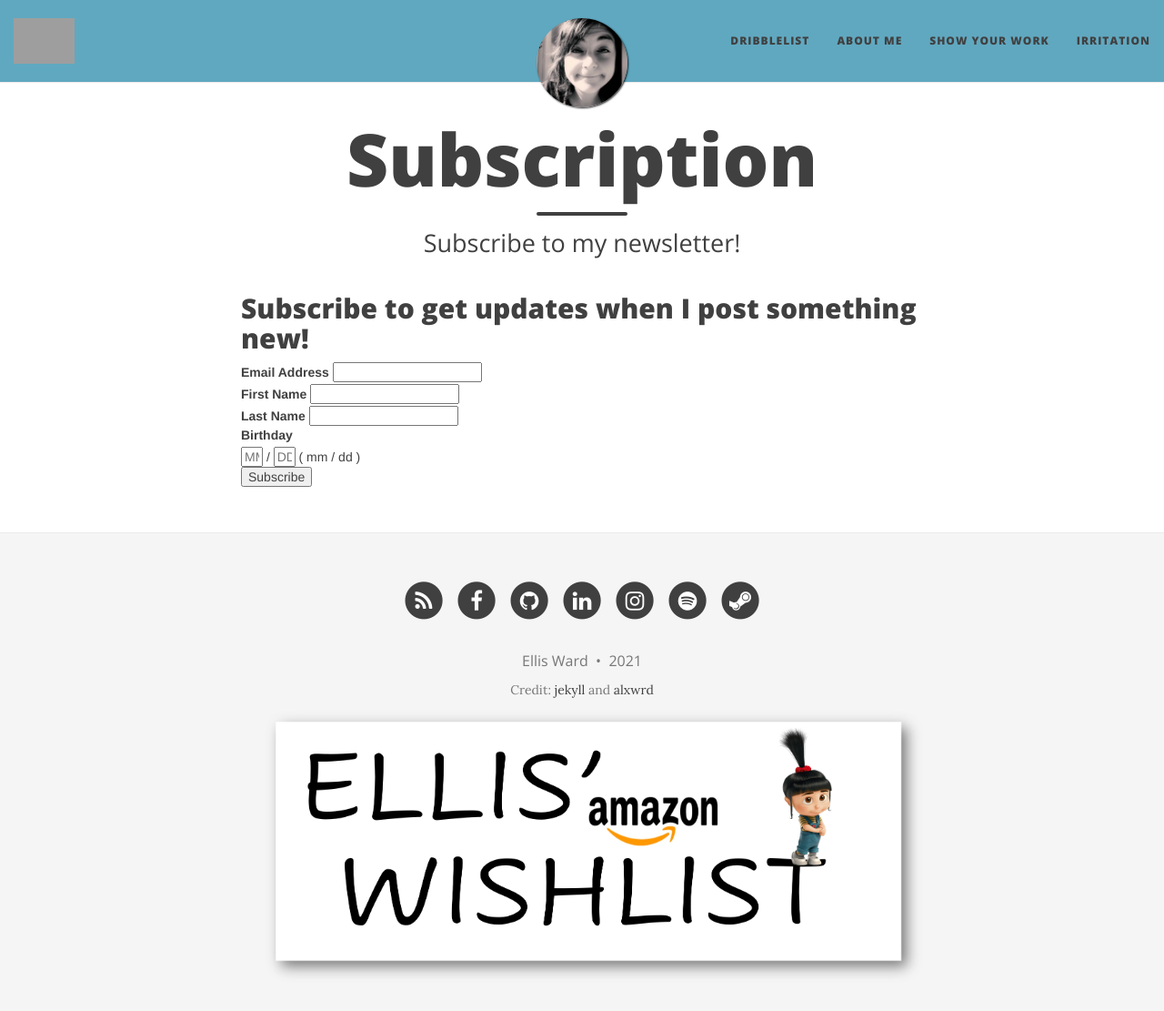
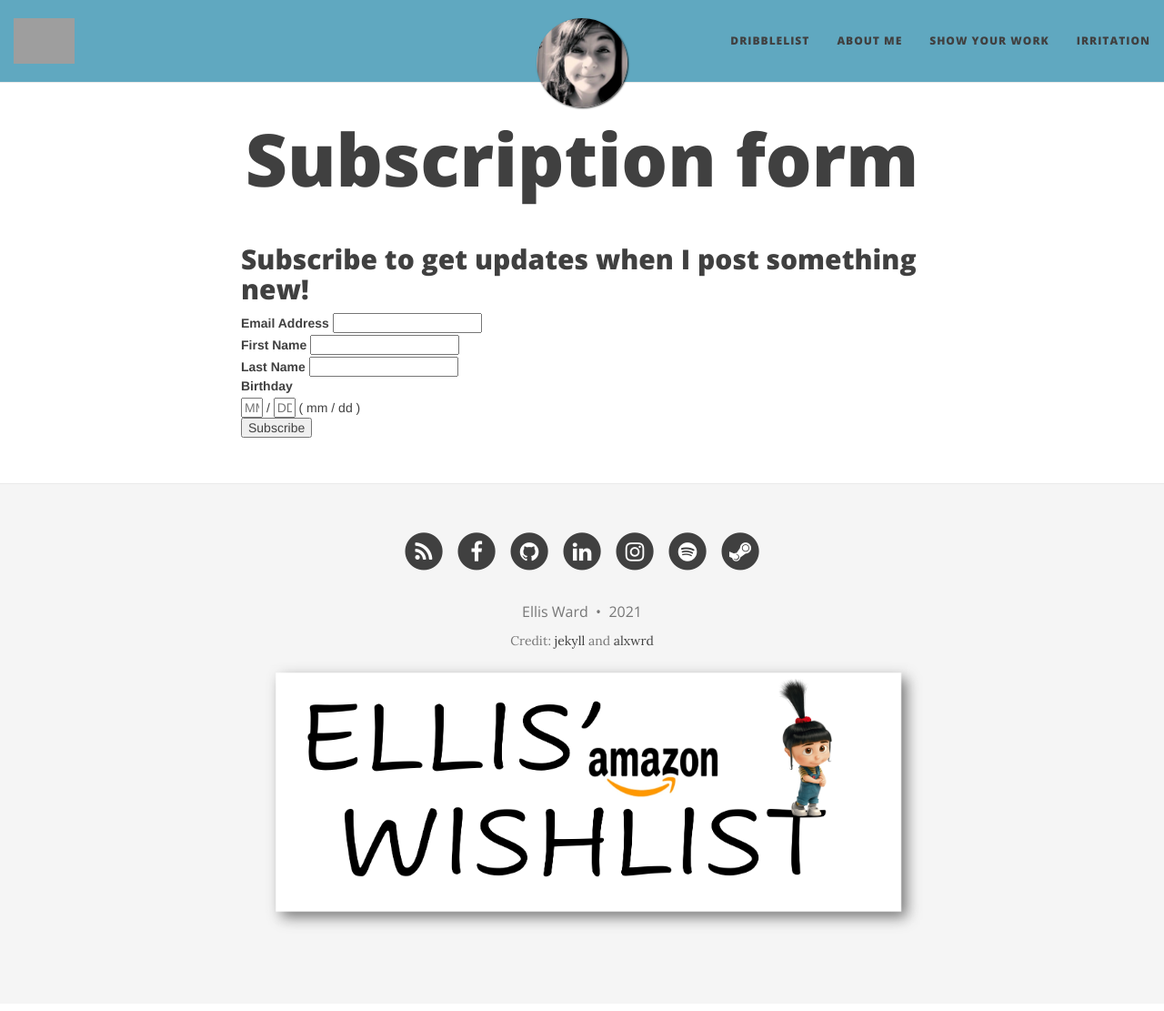
Before and after one commit to ellis-ward/ellis-ward.github.io, a Jekyll site: the page built from subscribe.md, in a window 1280 px wide and 1157 px high. Shown: the top 1111 px of the window at 91% size. Built offline with Jekyll 4.4.1, drawn with Linux system fonts in a browser that asks for light colours; nearby versions of some CDN libraries; comment, search, counter and statistics services are not loaded; grey boxes are pictures that could not be loaded.

Commit message:
Update subscribe.md

```diff
--- a/subscribe.md
+++ b/subscribe.md
@@ -1,7 +1,7 @@
 ---
 layout: page
-title: Subscription
-subtitle:  Subscribe to my newsletter!
+title: Subscription form
+
 ---
 <!-- Begin Mailchimp Signup Form -->
 <link href="//cdn-images.mailchimp.com/embedcode/classic-10_7.css" rel="stylesheet" type="text/css">
```
